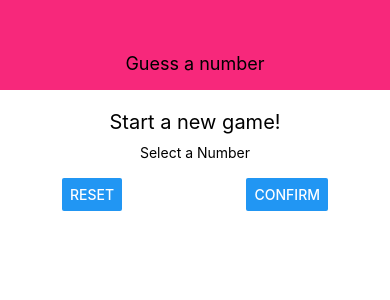
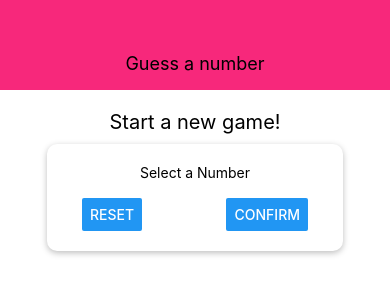
Before and after one commit to Christian-Tirado-CODE/react-native, a React Native app: screen / in a window 390 px wide. Shown: the top 300 px of the page. Built offline with nearby package versions, Linux system fonts and the light colour scheme.

Commit message:
Styling a View as a "Card" Container(with Drop Shadows & Rounded Corners)

```diff
--- a/screens/StartGameScreen.js
+++ b/screens/StartGameScreen.js
@@ -31,7 +31,14 @@ const styles = StyleSheet.create({
   inputContainer: {
       width: 300,
       maxWidth: '80%',
-      alignItems: 'center'
+      alignItems: 'center',
+      shadowColor: 'black', /* https://reactnative.dev/docs/colors */
+      shadowOffset: {width: 0, height: 2},
+      shadowRadius: 6,
+      shadowOpacity: 0.26,
+      backgroundColor: 'white',
+      padding: 20,
+      borderRadius: 10
   },
   buttonContainer: {
     flexDirection: "row",
```
